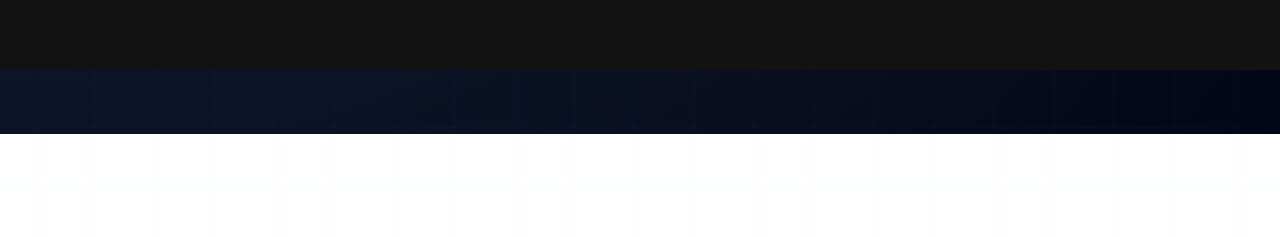
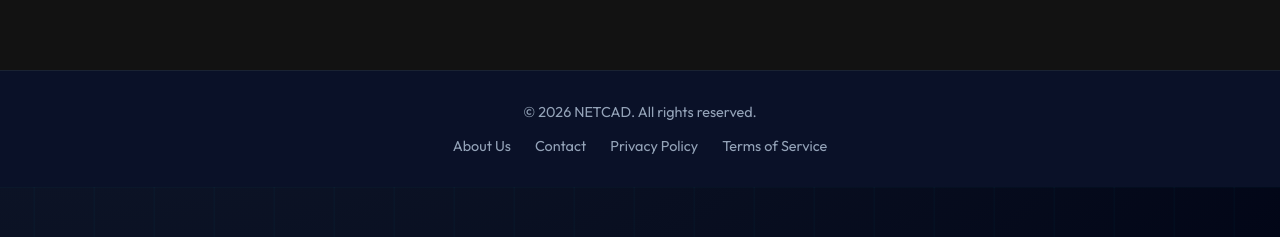
Before and after one commit to sithijamudalige/ghostcrypt, a Next.js app: page / in a window 1280 px wide. Shown: the part 867-1104 px from the top of the page. Before the commit the page ends 1001 px from the top, so only its background shows below. Built offline with nearby package versions, Linux system fonts and the light colour scheme; no server answers; the database is empty.

Commit message:
Add global footer with policy links for AdSense compliance

```diff
--- a/src/app/layout.tsx
+++ b/src/app/layout.tsx
@@ -35,7 +35,18 @@ export default function RootLayout({ children }: LayoutProps<"/">) {
       </head>
       <body>
         <ClientNavbar />
-        {children}
+        <div style={{ flex: '1 0 auto' }}>
+          {children}
+        </div>
+        <footer style={{ width: '100%', padding: '2rem', textAlign: 'center', color: 'var(--text-secondary)', fontSize: '0.9rem', borderTop: '1px solid #1a2333', background: 'var(--bg-primary)', marginTop: 'auto' }}>
+          <p>&copy; {new Date().getFullYear()} NETCAD. All rights reserved.</p>
+          <div style={{ marginTop: '1rem', display: 'flex', gap: '1.5rem', justifyContent: 'center', flexWrap: 'wrap' }}>
+            <Link href="/about" style={{ color: 'var(--text-secondary)', textDecoration: 'none' }}>About Us</Link>
+            <Link href="/contact" style={{ color: 'var(--text-secondary)', textDecoration: 'none' }}>Contact</Link>
+            <Link href="/privacy" style={{ color: 'var(--text-secondary)', textDecoration: 'none' }}>Privacy Policy</Link>
+            <Link href="/terms" style={{ color: 'var(--text-secondary)', textDecoration: 'none' }}>Terms of Service</Link>
+          </div>
+        </footer>
         <CookieBanner />
       </body>
     </html>
```
